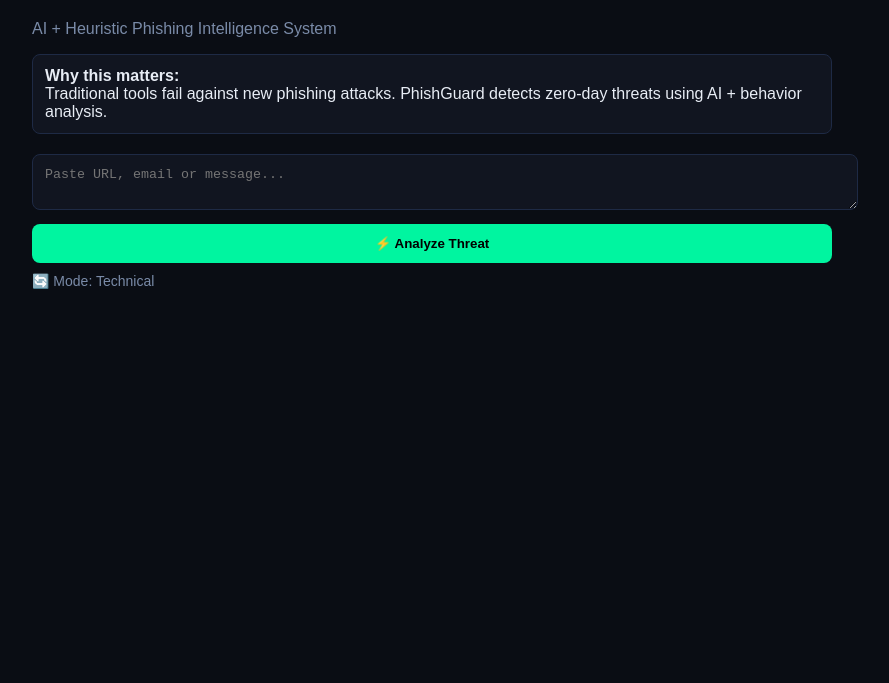
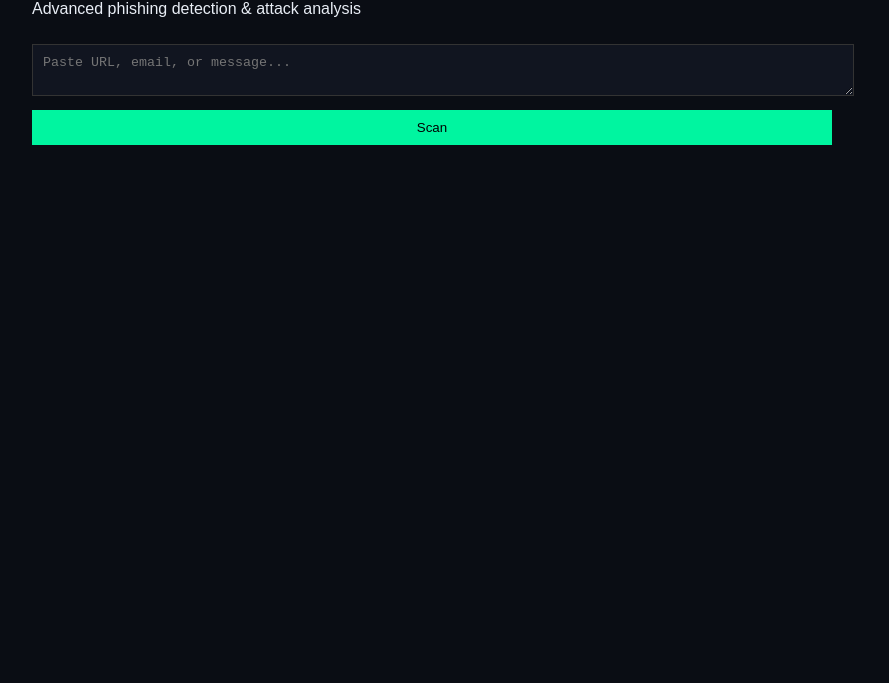
Before and after one commit to UthmanM1/PhishGuard-, a plain HTML site: page index.html in a window 1280 px wide. Shown: the part 117-800 px from the top of the page, without its empty margins (208-1097 px from the left). Drawn offline with Linux system fonts and the light colour scheme.

Commit message:
Update index.html

```diff
--- a/index.html
+++ b/index.html
@@ -3,130 +3,111 @@
 <head>
 <meta charset="UTF-8">
 <meta name="viewport" content="width=device-width, initial-scale=1.0">
-<title>PhishGuard</title>
+<title>PhishGuard AI</title>
 
 <style>
 body {
-  background:#0a0d14;
-  color:#e8edf5;
-  font-family:Arial;
-  max-width:800px;
-  margin:auto;
-  padding:40px 20px;
+  background: #0a0d14;
+  color: #e8edf5;
+  font-family: Arial;
+  max-width: 800px;
+  margin: auto;
+  padding: 20px;
 }
 
 textarea {
-  width:100%;
-  padding:12px;
-  background:#111520;
-  color:white;
-  border:1px solid #1e2a45;
-  border-radius:8px;
+  width: 100%;
+  padding: 10px;
+  margin-top: 10px;
+  background: #111520;
+  color: white;
+  border: 1px solid #333;
 }
 
 button {
-  margin-top:10px;
-  padding:12px;
-  width:100%;
-  background:#00f5a0;
-  border:none;
-  border-radius:8px;
-  font-weight:bold;
-  cursor:pointer;
+  margin-top: 10px;
+  padding: 10px;
+  width: 100%;
+  background: #00f5a0;
+  border: none;
+  cursor: pointer;
 }
 
-.result {
-  margin-top:20px;
-  padding:20px;
-  background:#111520;
-  border-radius:10px;
+.card {
+  background: #111520;
+  padding: 15px;
+  margin-top: 15px;
+  border-radius: 10px;
 }
 
-.toggle {
-  margin-top:10px;
-  font-size:14px;
-  color:#7a8ba8;
-  cursor:pointer;
+.badge {
+  padding: 5px 10px;
+  border: 1px solid #444;
+  border-radius: 8px;
+  font-size: 12px;
 }
 </style>
 </head>
 
 <body>
 
-<h1>🛡 PhishGuard</h1>
-<p style="color:#7a8ba8;">
-AI + Heuristic Phishing Intelligence System
-</p>
+<h1>🛡 PhishGuard AI</h1>
+<p>Advanced phishing detection & attack analysis</p>
 
-<div style="margin-bottom:20px; padding:12px; background:#111520; border-radius:8px; border:1px solid #1e2a45;">
-  <strong>Why this matters:</strong><br>
-  Traditional tools fail against new phishing attacks. PhishGuard detects zero-day threats using AI + behavior analysis.
-</div>
+<textarea id="input" placeholder="Paste URL, email, or message..."></textarea>
+<button onclick="scan()">Scan</button>
 
-<textarea id="input" placeholder="Paste URL, email or message..."></textarea>
-
-<button onclick="scan()">⚡ Analyze Threat</button>
-
-<div class="toggle" onclick="toggleMode()">
-  🔄 Mode: <span id="modeLabel">Technical</span>
-</div>
-
-<div id="result" class="result" style="display:none;"></div>
+<div id="result"></div>
 
 <script>
-let simpleMode = false;
+async function scan() {
+  const input = document.getElementById("input").value;
+  const resultDiv = document.getElementById("result");
 
-function toggleMode() {
-  simpleMode = !simpleMode;
-  document.getElementById("modeLabel").innerText = simpleMode ? "Simple" : "Technical";
-}
-
-async function scan() {
-  const input = document.getElementById("input").value.trim();
-  if (!input) return alert("Enter something");
-
-  const resultBox = document.getElementById("result");
-  resultBox.style.display = "block";
-  resultBox.innerHTML = "Analyzing...";
+  resultDiv.innerHTML = "Analyzing...";
 
   try {
     const res = await fetch("/api/scan", {
-      method:"POST",
-      headers:{ "Content-Type":"application/json" },
-      body: JSON.stringify({
-        input,
-        simple: simpleMode
-      })
+      method: "POST",
+      headers: {"Content-Type":"application/json"},
+      body: JSON.stringify({ input })
     });
 
     const data = await res.json();
 
-    const confidence = 85 + Math.floor(Math.random()*10);
+    resultDiv.innerHTML = `
+      <div class="card">
+        <h2>${data.verdict} (${data.riskScore}/100)</h2>
+        <p>${data.summary}</p>
 
-    resultBox.innerHTML = `
-      <h2 style="color:${data.verdict === 'PHISHING' ? '#ff4e4e' : data.verdict === 'SUSPICIOUS' ? '#ffb347' : '#00f5a0'}">
-        ${data.verdict} (${data.riskScore}/100)
-      </h2>
+        <p><strong>Confidence:</strong> ${data.confidence}%</p>
+        <div class="badge">${data.attackType}</div>
 
-      <p>${data.summary}</p>
+        <h3>Technical Breakdown</h3>
+        <p>${data.technicalBreakdown.domainAnalysis}</p>
+        <p>${data.technicalBreakdown.languageAnalysis}</p>
 
-      <h3>🧠 Analysis</h3>
-      <p>${data.analysis}</p>
+        <h3>Attack Flow</h3>
+        <ul>
+          ${data.timeline.map(t => `<li>${t}</li>`).join("")}
+        </ul>
 
-      <h3>🚩 Indicators</h3>
-      <ul>${data.indicators.map(i => `<li>${i.text}</li>`).join("")}</ul>
+        <h3>Indicators</h3>
+        <ul>
+          ${data.indicators.map(i => `<li>${i.text}</li>`).join("")}
+        </ul>
 
-      <h3>💡 Recommendations</h3>
-      <ul>${data.recommendations.map(r => `<li>${r}</li>`).join("")}</ul>
+        <h3>Recommendations</h3>
+        <ul>
+          ${data.recommendations.map(r => `<li>${r}</li>`).join("")}
+        </ul>
 
-      <h3>Confidence: ${confidence}%</h3>
+        <h3>Learn</h3>
+        <p>${data.educationalTip}</p>
+      </div>
     `;
-
-  } catch {
-    resultBox.innerHTML = `
-      <h2>SUSPICIOUS (60/100)</h2>
-      <p>Fallback demo mode triggered</p>
-    `;
+  } catch (e) {
+    resultDiv.innerHTML = "Error analyzing.";
   }
 }
 </script>
```
